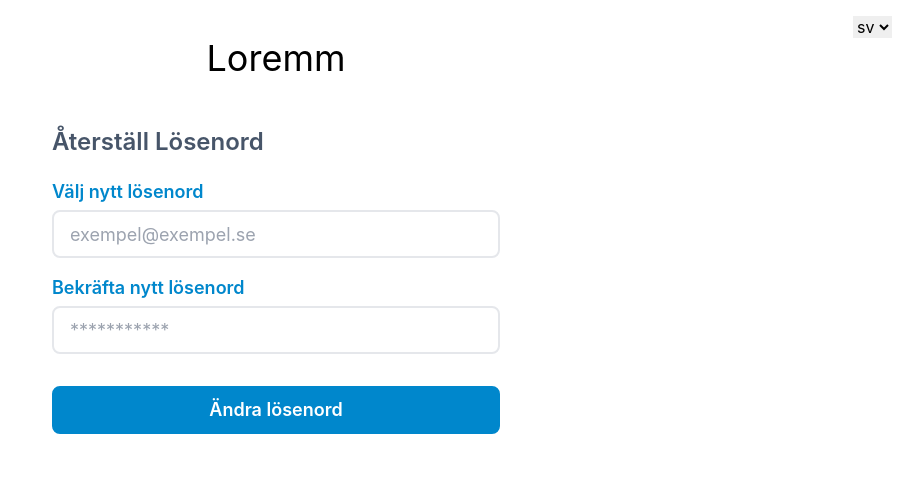
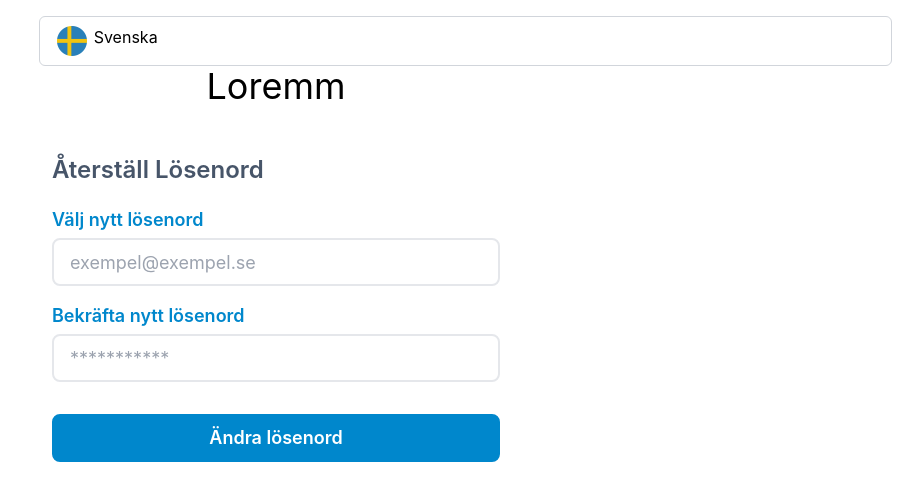
Before and after one commit to hannesdottir/my-app, a React (Create React App) app: page / in a window 1280 px wide. Shown: the top 500 px of the page, without its empty margins (364-1280 px from the left). Built offline with nearby package versions, Linux system fonts and the light colour scheme.

Commit message:
add language dropdown logic

```diff
--- a/src/App.tsx
+++ b/src/App.tsx
@@ -18,11 +18,13 @@ function App() {
   };
 
   return (
+
     <div className="flex justify-center items-center flex-col">
         <ChangeLanguage handleLanguageChange={handleLanguageChange}/>
         <Navbar/>
         <ResetPassword />
     </div>
+
   );
 }
 
--- a/src/components/ChangeLanguage.tsx
+++ b/src/components/ChangeLanguage.tsx
@@ -1,33 +1,95 @@
-import React, { FC } from 'react'
-import icelandicFlag from '../images/icelandicFlag.png'
-import swedishFlag from '../images/swedishFlag.png'
-import ukFlag from '../images/ukFlag.png'
+import React, { FC, useState } from 'react';
+import icelandicFlag from '../images/icelandicFlag.png';
+import swedishFlag from '../images/swedishFlag.png';
+import ukFlag from '../images/ukFlag.png';
 
 interface ResetPasswordProps {
   handleLanguageChange: (newLanguage: string) => void;
 }
 
-const ChangeLanguage: FC<ResetPasswordProps> = ({handleLanguageChange}) => {
+const ChangeLanguage: FC<ResetPasswordProps> = ({ handleLanguageChange }) => {
+  const [selectedLanguage, setSelectedLanguage] = useState('sv');
+  const [isDropdownOpen, setIsDropdownOpen] = useState(false);
+
+  const handleButtonClick = (language: string) => {
+    console.log("handleButtonClick")
+    setSelectedLanguage(language);
+    handleLanguageChange(language);
+    setIsDropdownOpen(!isDropdownOpen);
+  };
 
 
+  const toggleDropdown = () => {
+    console.log("toggleDropdown clicked");
+    setIsDropdownOpen(!isDropdownOpen);
+  }
+
   return (
-    <div className='flex w-full justify-end mr-2 mt-2'>
-       <div className='flex w-full justify-end mr-5 mt-2'>
-        <select className='flex flex-row' onChange={(event) => handleLanguageChange(event.target.value)}>
-          <option value="sv">
-            <img src={swedishFlag} alt="Swedish flag" style={{ width: '2em', height: '2em' }} />
-            <p>sv</p>
-          </option>
-          <option value="en">
-            <img src={ukFlag} alt="UK flag" style={{ width: '2em', height: '2em' }} />
-          <p>en</p>
-          </option>
-          <option value="is">
-            <img src={icelandicFlag} alt="Icelandic flag" style={{ width: '2em', height: '2em' }} />
-          <p>is</p>
-          </option>
-        </select>
-    </div>
+    <div className='flex w-full justify-end mt-4'>
+       {selectedLanguage==="sv" &&
+      <button
+        className="inline-flex items-left w-2/3 px-4 py-2 rounded-md border border-gray-300 mr-6"
+        onClick={() => toggleDropdown()}
+      >
+        <img className="w-8 h-8 mr-1.5" src={swedishFlag} alt="Swedish flag" />
+        <p>Svenska</p>
+      </button>
+        }
+        {selectedLanguage==="en" &&
+      <button
+        className="inline-flex items-left w-2/3 px-4 py-2 rounded-md border border-gray-300 mr-6"
+        onClick={() => toggleDropdown()}
+      >
+        <img className="w-8 h-8 mr-1.5" src={ukFlag} alt="English flag" />
+        <p>English</p>
+      </button>
+        }
+        {selectedLanguage==="is" &&
+      <button
+        className="inline-flex items-left w-2/3 px-4 py-2 rounded-md border border-gray-300 mr-6"
+        onClick={() => toggleDropdown()}
+      >
+        <img className="w-8 h-8 mr-1.5" src={icelandicFlag} alt="Icelandic flag" />
+        <p>Icelandic</p>
+      </button>
+        }
+      {isDropdownOpen && (
+        <div className="origin-top-right mr-6 absolute right-0 mt-14 w-2/3 items-left rounded-md shadow-lg bg-white ring-1 ring-black ring-opacity-5">
+          {selectedLanguage!=="en" &&
+          <div>
+            <button
+              className="flex flex-row text-gray-900 px-4 py-2 text-sm text-start items-center"
+              onClick={() => handleButtonClick('en')}
+            >
+              <img className="w-8 h-8 mr-1.5" src={ukFlag} alt="UK flag" />
+              <p>Engelska</p>
+            </button>
+          </div>
+          }
+          {selectedLanguage!=="sv" &&
+          <div>
+            <button
+              className="flex-row text-gray-900 px-4 py-2 text-sm text-start items-center"
+              onClick={() => handleButtonClick('sv')}
+            >
+              <img className="w-8 h-8 mr-1.5" src={swedishFlag} alt="Swedish flag" />
+              <p>Svenska</p>
+            </button>
+          </div>
+          }
+          {selectedLanguage!=="is" &&
+          <div>
+            <button
+              className="flex flex-row text-gray-900 px-4 py-2 text-sm text-start items-center"
+              onClick={() => handleButtonClick('is')}
+            >
+              <img className="w-8 h-8 mr-1.5" src={icelandicFlag} alt="Icelandic flag" />
+              <p>Isländska</p>
+            </button>
+          </div>
+          }
+        </div>
+      )}
     </div>
   );
 };
--- /dev/null
+++ b/src/components/FlagIcon.tsx
@@ -0,0 +1,20 @@
+import React from 'react';
+
+interface FlagIconProps {
+  countryCode: string;
+}
+
+function FlagIcon({ countryCode = "" }: FlagIconProps) {
+    switch (countryCode) {
+      case "en":
+        return <img src="./images/english-flag.png" alt="English flag" className="w-4 h-4 mr-2 inline-block" />;
+      case "sv":
+        return <img src="./images/swedish-flag.png" alt="Swedish flag" className="w-4 h-4 mr-2 inline-block" />;
+      case "is":
+        return <img src="./images/icelandic-flag.png" alt="Icelandic flag" className="w-4 h-4 mr-2 inline-block" />;
+      default:
+        return null; // Or handle the default case as needed
+    }
+  }
+
+export default FlagIcon;
--- /dev/null
+++ b/src/components/ImageOption.tsx
@@ -0,0 +1,16 @@
+import React from 'react';
+import icelandicFlag from '../images/icelandicFlag.png'
+
+interface imageOptionProps{
+    imageSrc: string
+}
+
+function ImageOption({ imageSrc }: imageOptionProps) {
+  return (
+    <option>
+      <img src={imageSrc} style={{ width: '20px', height: '20px' }} />
+    </option>
+  );
+}
+
+export default ImageOption;
--- a/src/components/Navbar.tsx
+++ b/src/components/Navbar.tsx
@@ -6,7 +6,7 @@ const MyComponent: FC = ({}) => {
   return (
     <div className="flex justify-center items-center">
      <h1 className="text-4xl">
-        <p className='text-4xl'>Loremm</p>
+        <p className='text-4xl zen-tokyo-zoo'>Loremm</p>
      </h1>
     </div>
   );
--- a/src/components/ResetPassword.tsx
+++ b/src/components/ResetPassword.tsx
@@ -1,7 +1,6 @@
 import React, { FC } from 'react';
 import { useTranslation } from 'react-i18next';
 import ChangeLanguage from "../components/ChangeLanguage"
-import ReactCountryFlag from "react-country-flag"
 
 const ResetPassword: FC = ({}) => {
 
--- a/src/index.css
+++ b/src/index.css
@@ -1,7 +1,10 @@
 @tailwind base;
 @tailwind components;
 @tailwind utilities;
-
+@font-face {
+  font-family: 'Zen Tokyo Zoo';
+  src: url('https://fonts.gstatic.com/s/zentokyozoo/v15/hC-g6-9q-8-Y304.woff2') format('woff2');
+}
 
 body {
   margin: 0;
--- a/tailwind.config.js
+++ b/tailwind.config.js
@@ -8,6 +8,9 @@ module.exports = {
         primaryButtonColor: "#0087CC",
         primaryButtonBorderColor: "#0087CC",
       },
+      fontFamily: {
+        "zen-tokyo-zoo": ["Zen Tokyo Zoo", "sans-serif"],
+      },
     },
   },
   plugins: [],
```
Also changed, not shown: src/images/downChevron.png (added), src/images/upChevron.png (added).
